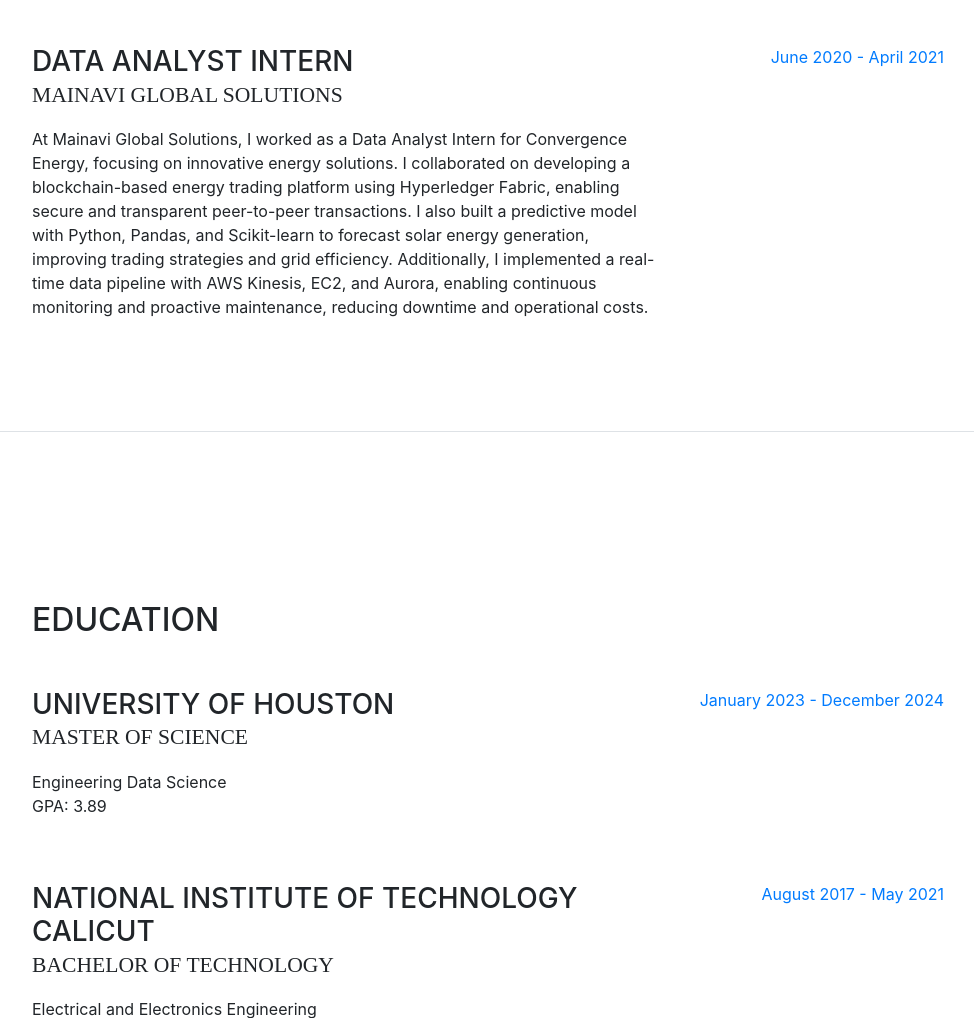
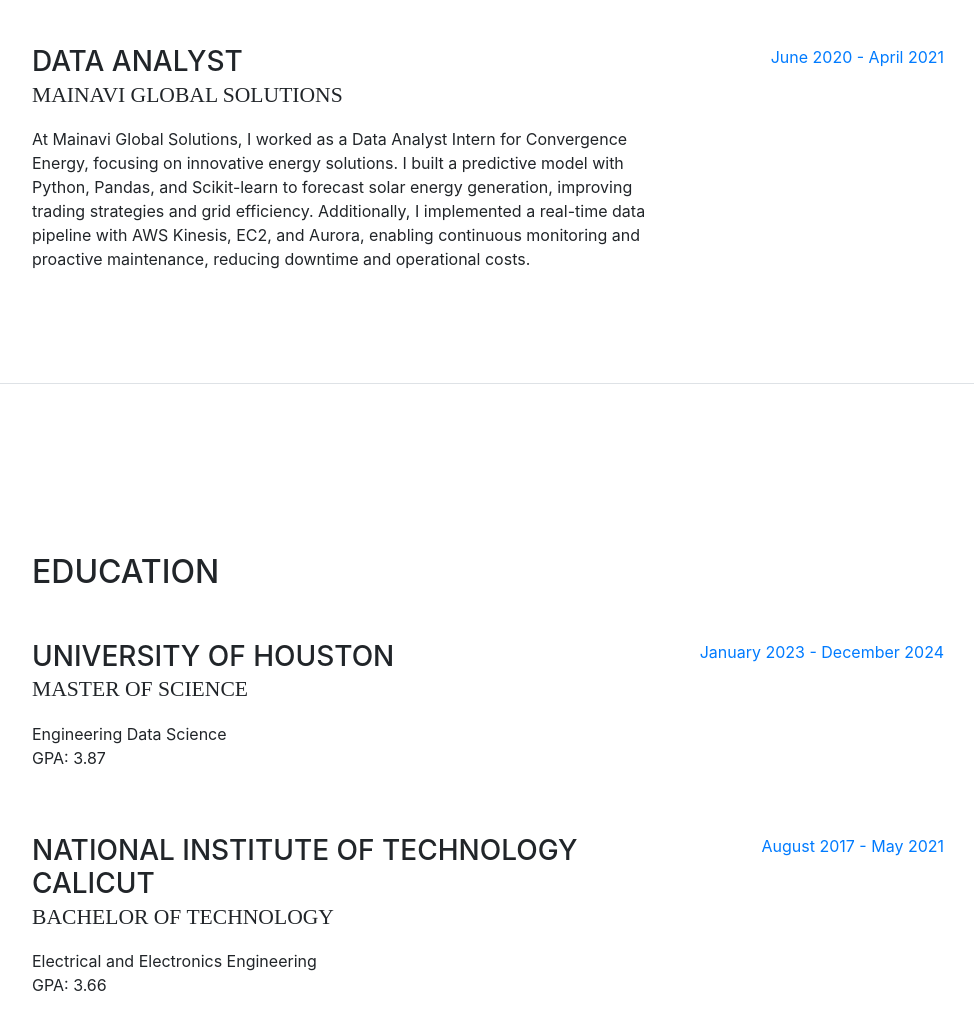
Before and after one commit to MukeshReddy2K/mukeshreddy2k.github.io, a website with bundled scripts: page index.html in a window 1280 px wide. Shown: the part 1825-2843 px from the top of the page, without its empty margins (288-1262 px from the left). Built offline with nearby package versions, Linux system fonts and the light colour scheme; a web font is replaced by a local one.

Commit message:
Update index.html

```diff
--- a/index.html
+++ b/index.html
@@ -123,7 +123,7 @@
 
           <div class="resume-item d-flex flex-column flex-md-row mb-5">
             <div class="resume-content mr-auto">
-              <h3 class="MB-0">Data Analyst / Application Developer</h3>
+              <h3 class="MB-0">Data Analyst </h3>
               <div class="subheading mb-3">Measurement and Evaluation Center</div>
               <p>At the Measurement and Evaluation Center, I continued my previous role from research assistant to Data analyst handling a team of 7 research assistants and working in the same environment. Manage .NET webpages, MS SQL server designing architecture, Tableau Dashboards.
               </p>
@@ -159,9 +159,9 @@
 
           <div class="resume-item d-flex flex-column flex-md-row mb-5">
             <div class="resume-content mr-auto">
-              <h3 class="mb-0">Data Analyst Intern</h3>
+              <h3 class="mb-0">Data Analyst </h3>
               <div class="subheading mb-3">Mainavi Global Solutions</div>
-              <p>At Mainavi Global Solutions, I worked as a Data Analyst Intern for Convergence Energy, focusing on innovative energy solutions. I collaborated on developing a blockchain-based energy trading platform using Hyperledger Fabric, enabling secure and transparent peer-to-peer transactions. I also built a predictive model with Python, Pandas, and Scikit-learn to forecast solar energy generation, improving trading strategies and grid efficiency. Additionally, I implemented a real-time data pipeline with AWS Kinesis, EC2, and Aurora, enabling continuous monitoring and proactive maintenance, reducing downtime and operational costs.
+              <p>At Mainavi Global Solutions, I worked as a Data Analyst Intern for Convergence Energy, focusing on innovative energy solutions. I built a predictive model with Python, Pandas, and Scikit-learn to forecast solar energy generation, improving trading strategies and grid efficiency. Additionally, I implemented a real-time data pipeline with AWS Kinesis, EC2, and Aurora, enabling continuous monitoring and proactive maintenance, reducing downtime and operational costs.
               </p>
             </div>
             <div class="resume-date text-md-right">
@@ -184,7 +184,7 @@
               <h3 class="mb-0">University of Houston</h3>
               <div class="subheading mb-3">Master of Science</div>
               <div>Engineering Data Science</div>
-              <p>GPA: 3.89</p>
+              <p>GPA: 3.87</p>
             </div>
             <div class="resume-date text-md-right">
               <span class="text-primary">January 2023 - December 2024</span>
```
